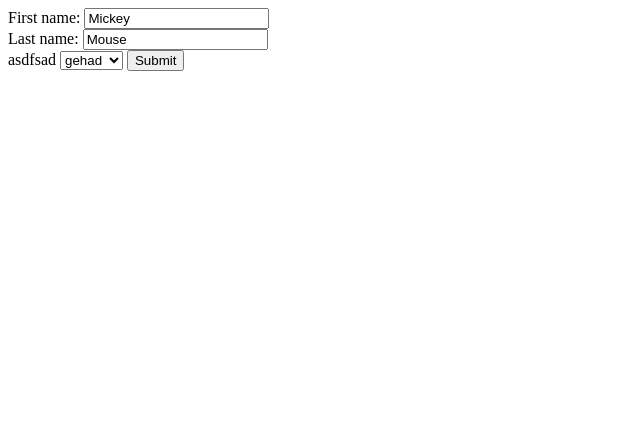
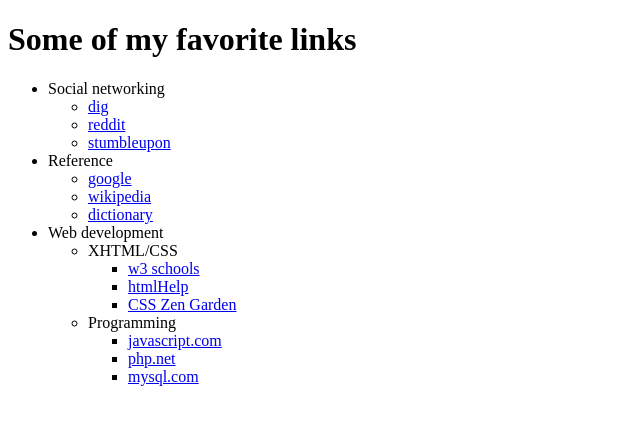
Before and after one commit to AhmedAMohamed/Registeration, a CodeIgniter app: page /registeration/ in a window 1280 px wide. Shown: the top 425 px of the page, without its empty margins (0-640 px from the left). Run offline with CodeIgniter, Linux system fonts and the light colour scheme.

Commit message:
starting

```diff
--- a/application/controllers/welcome_controller.php
+++ b/application/controllers/welcome_controller.php
@@ -2,9 +2,26 @@
 
 class welcome_controller extends CI_Controller {
 
+
 	public function index()
 	{
-		$this->load->view('downloading_page');
+		$this->load->view('page');
+	}
+
+	public function getting_all_users_types()
+	{
+		$this->load->Model('all_users_services');
+		$types = $this->all_users_services->get_types();
+		return ($types);
+	}
+
+
+	public function call()
+	{
+		$data = new stdClass();
+		$types = $this->getting_all_users_types();
+		$data->arr = $types;
+		$this->load->view('downloading_page',$data);
 	}
 
 	public function hello()
@@ -12,7 +29,5 @@ class welcome_controller extends CI_Controller {
 		echo "hello mohamed";
 		var_dump($_POST);
 	}
+
 }
-
-/* End of file welcome.php */
-/* Location: ./application/controllers/welcome.php */
--- a/application/views/downloading_page.php
+++ b/application/views/downloading_page.php
@@ -3,20 +3,64 @@
 	<body>
 
 		<form method="post" action="/registeration/Registeration/welcome_controller/hello">
-			First name: <input type="text" name="FirstName" value="Mickey"><br>
-			Last name: <input type="text" name="LastName" value="Mouse"><br>
-			asdfsad <Select name="ahmed">
-				<option> gehad </option>
-				<option> ahmed </option>
+			<table style="width: 300px">
+				<tr>
+					<td>
+						Name
+					</td>
+					<td>
+						<input type="text" name="name" value="write your name">
+					</td>
+				</tr>
+				<tr>
+					<td>
+						Email
+					</td>
+					<td>
+						<input type="text" name="email" value="write your email">
+					</td>
+				</tr>
+				<tr>
+					<td>
+						Confirm email
+					</td>
+					<td>
+						<input type="text" name="con_email" value="write your email">
+					</td>
+				</tr>
+				<tr>
+					<td>
+						password
+					</td>
+					<td>
+						<input type="text" name="email" value="write your email">
+					</td>
+				</tr>
 
-			</Select>
+				<tr>
+					<td>
+						Type
+					</td>
+					<td>
+						<Select name="ahmed">
+							<?php
+								foreach ($arr as $row) {
+									echo '<option>'.$row->type_name.'</option>';
+								}
+							?>
+						</Select>
+					</td>
+				</tr>
+
+
+			</table>
 			<input onclick="call()" type="submit" value="Submit">
 		</form>
 
 		<script>
-		function call(){
-			window.location.replace("http://stackoverflow.com");
-		}
+			function call(){
+				window.location.replace("http://stackoverflow.com");
+			}
 		</script>
 
 	</body>
--- /dev/null
+++ b/application/views/page.php
@@ -0,0 +1,46 @@
+<!DOCTYPE html PUBLIC "-//W3C//DTD XHTML 1.0 Strict//EN"
+"http://www.w3.org/TR/xhtml1/DTD/xhtml1-strict.dtd">
+<html lang="EN" dir="ltr" xmlns="http://www.w3.org/1999/xhtml">
+  <head>
+     <meta http-equiv="content-type" content="text/xml; charset=utf-8" />
+     <title>nestedList.html</title>
+  </head>
+
+  <body>
+    <h1>Some of my favorite links</h1>
+    <ul>
+      <li>Social networking
+        <ul>
+          <li><a href = "http://www.digg.com">dig</a></li>
+          <li><a href = "http://www.reddit.com">reddit</a></li>
+          <li><a href = "http://www.stumbleupon.com">stumbleupon</a></li>
+        </ul>
+      </li>
+      <li>Reference
+        <ul>
+          <li><a href = "http://www.google.com">google</a></li>
+          <li><a href = "http://wikipedia.org">wikipedia</a></li>
+          <li><a href = "http://dictionary.com">dictionary</a></li>
+        </ul>
+      </li>
+      <li>Web development
+        <ul>
+          <li>XHTML/CSS
+            <ul>
+              <li><a href = "http://www.w3schools.com">w3 schools</a></li>
+              <li><a href = "http://htmlhelp.com">htmlHelp</a></li>
+              <li><a href = "http://www.csszengarden.com">CSS Zen Garden</a></li>
+            </ul>
+          </li>
+          <li>Programming
+            <ul>
+              <li><a href = "http://javascript.com">javascript.com</a></li>
+              <li><a href = "http://php.net">php.net</a></li>
+              <li><a href = "http://www.mysql.com">mysql.com</a></li>
+            </ul>
+          </li>
+        </ul>
+      </li>
+    </ul>
+ </body>
+</html>
```
Also changed, not shown: application/models/all_users_services.php (added, +15 -0 lines).
